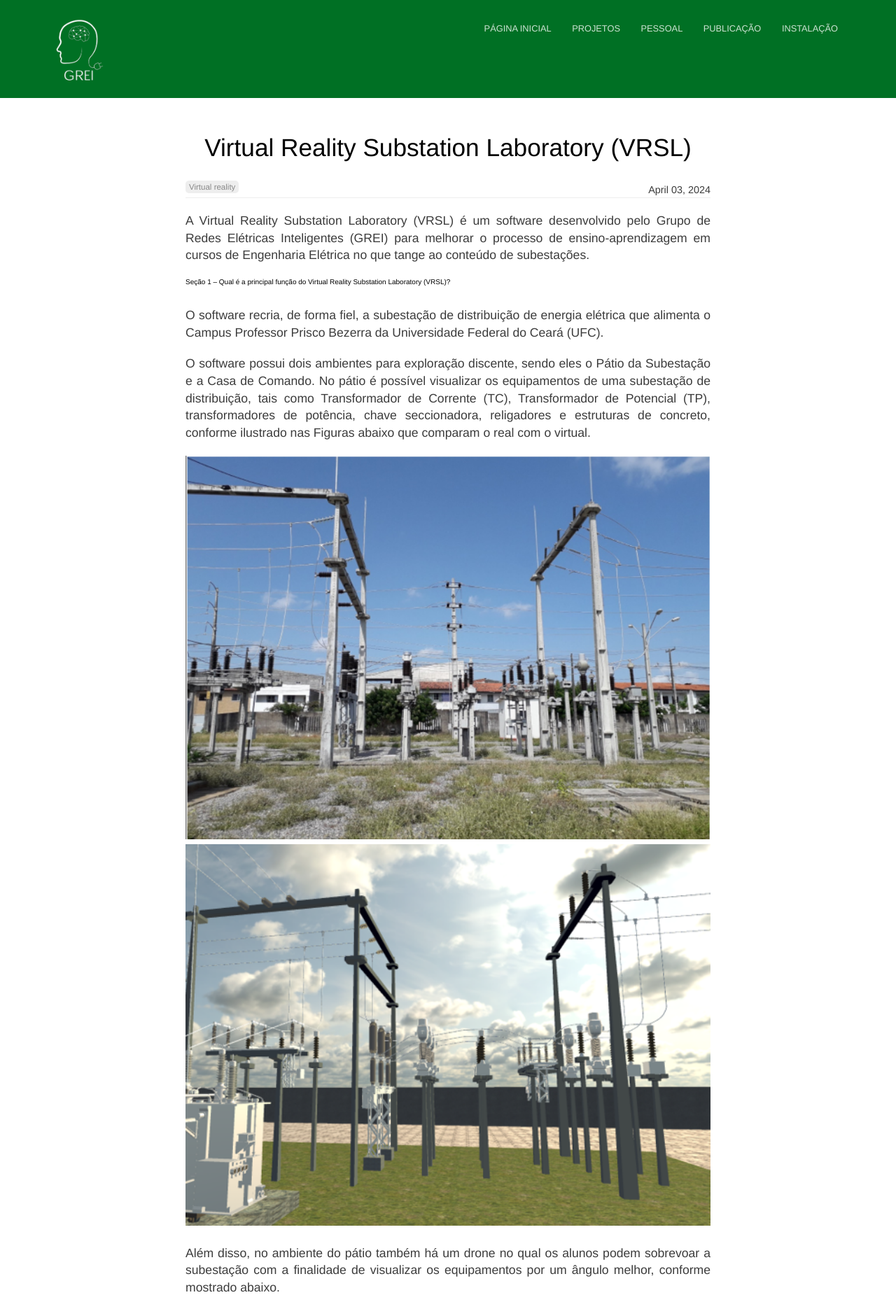
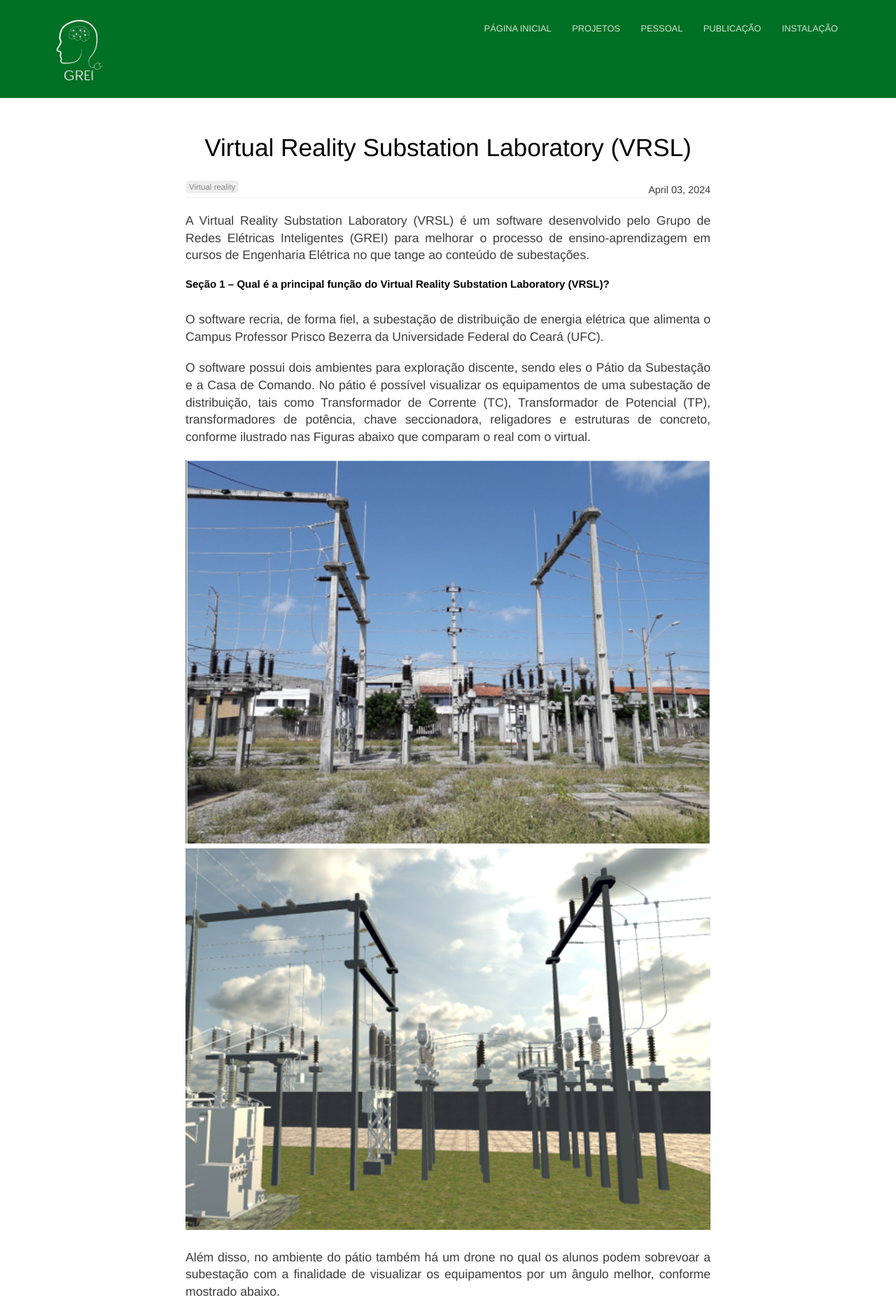
Before and after one commit to Gabriell89222/Gabriell89222.github.io, a Jekyll site: the page built from _posts/2024-04-03-virtual-reality-substation-laboratory.md, in a window 1280 px wide. Shown: the top 1870 px of the page at 70% size. Built offline with Jekyll 4.4.1, drawn with Linux system fonts in a browser that asks for light colours.

Commit message:
Testando

```diff
--- a/_sass/blog.scss
+++ b/_sass/blog.scss
@@ -89,7 +89,8 @@
 			margin: 30px 0 0 0;
 		}
 		h2{
-			font-size: 10px;
+			font-size: 15px;
+			font-weight: bold;
 		}
 	}
 }
```
